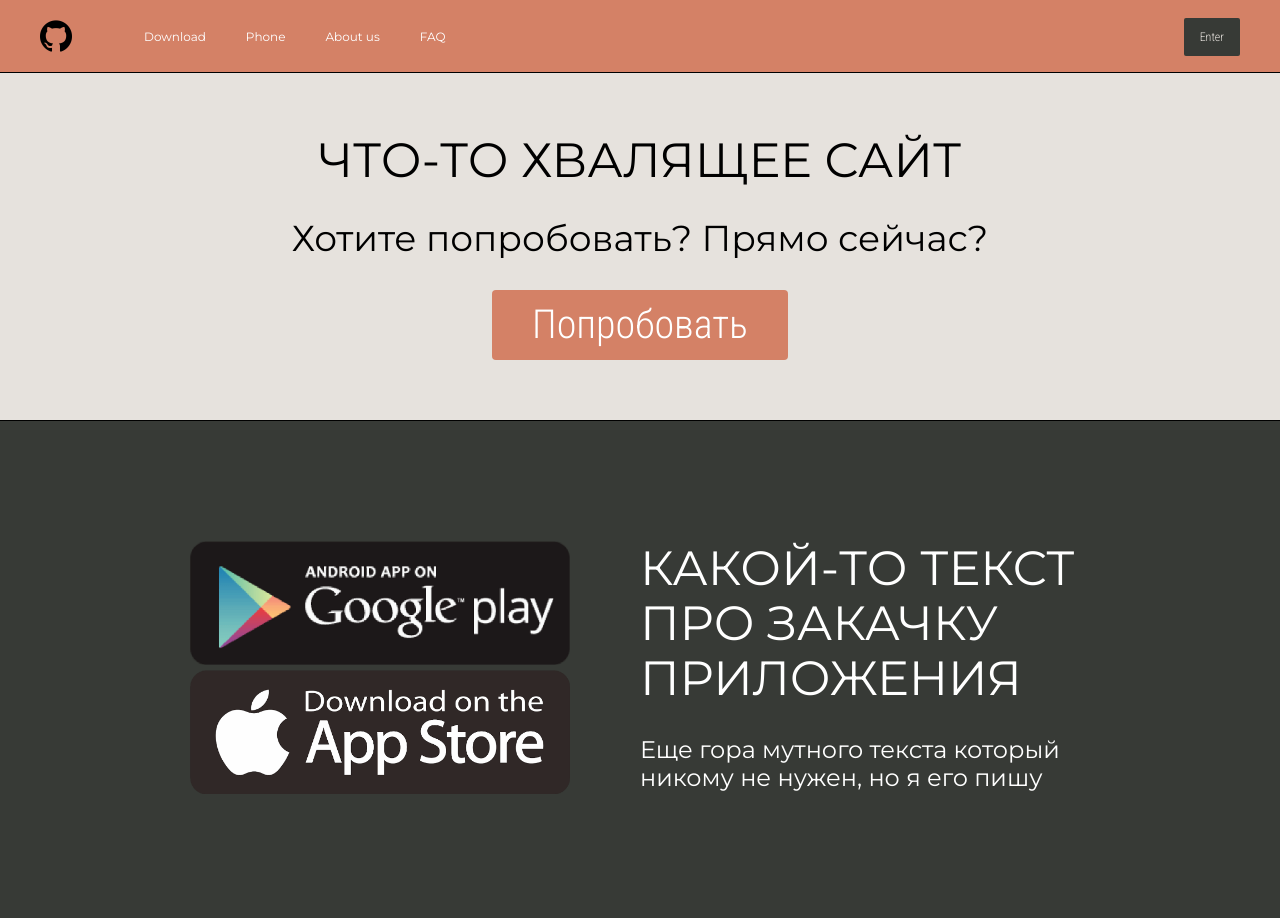
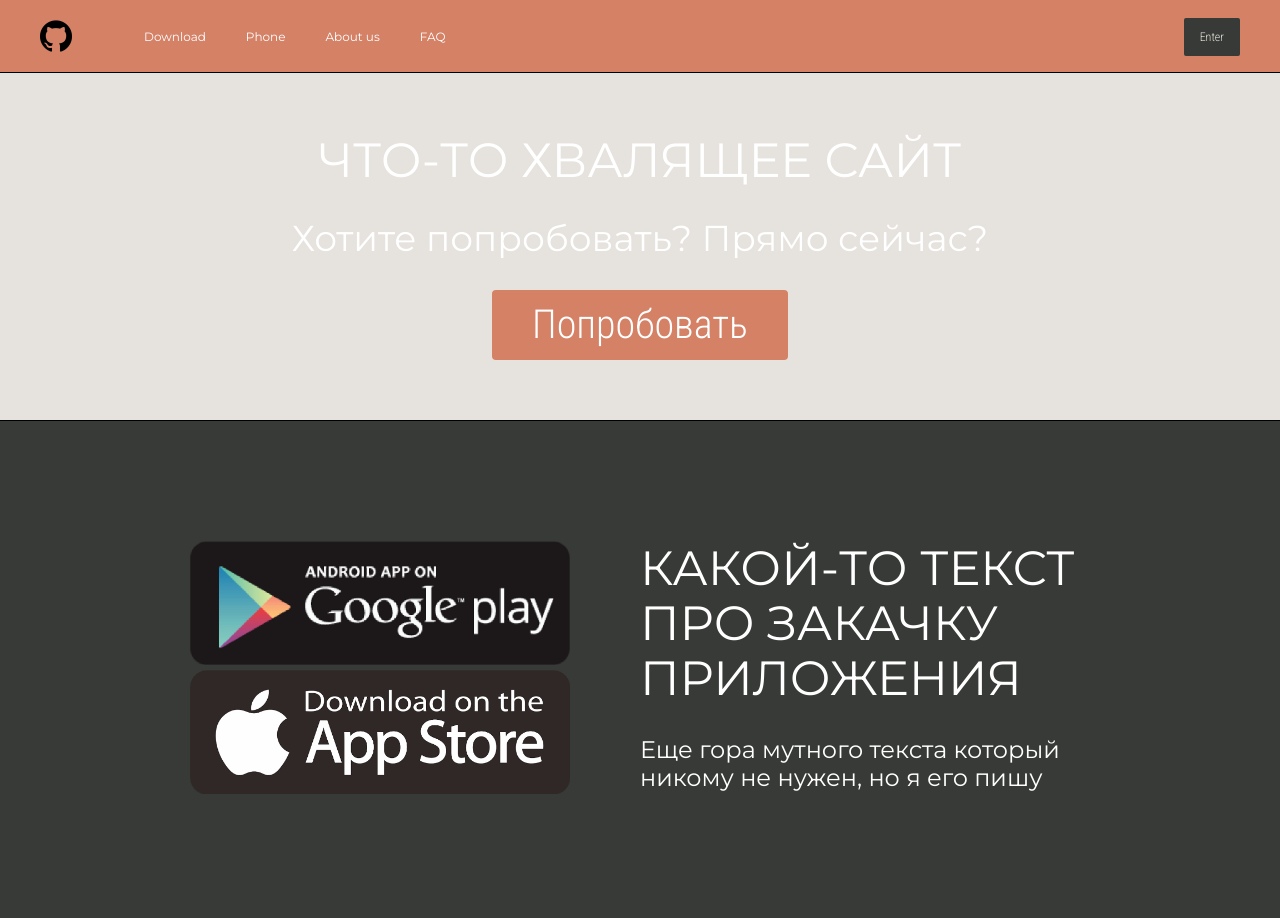
Before and after one commit to HaskSy/test-website, a Flask app: page / in a window 1280 px wide. Shown: the top 918 px of the page. Run offline with Flask 2, Linux system fonts and the light colour scheme; grey boxes are pictures that could not be loaded.

Commit message:
Added landing page frontend

```diff
--- a/static/css/style.css
+++ b/static/css/style.css
@@ -166,15 +166,28 @@
 
 .section-welcome {
   background-color: #e6e2dd;
+  position: relative;
+  overflow: hidden;
 }
 .section-welcome .section-inner {
   padding-top: 60px;
   padding-bottom: 60px;
 }
 
-.welcome-content {
+.welcome__content {
+  position: relative;
   margin: 0 auto;
-  width: 80%;
+  width: 100%;
+  height: 100%;
+  color: white;
+}
+.welcome__media {
+  position: absolute;
+  width: 100%;
+  top: 50%;
+  left: 50%;
+  z-index: 0;
+  transform: translate(-50%, -50%);
 }
 
 .modal-popup {
@@ -207,6 +220,7 @@
   flex-direction: row;
   align-items: center;
   padding: 20px 40px;
+  box-shadow: 0 0 4px #373a36;
 }
 .modal-popup__dialog-header-content {
   flex-grow: 1;
@@ -250,8 +264,10 @@
   line-height: 40px;
 }
 .modal-popup__dialog-footer {
-  margin: 0 auto;
   padding: 20px 40px;
+  box-shadow: 0 0 4px #373a36;
+  display: flex;
+  justify-content: center;
 }
 .modal-popup__dialog-footer-btn {
   font-family: "Montserrat", sans-serif;
--- a/static/scss/style.scss
+++ b/static/scss/style.scss
@@ -236,15 +236,35 @@
 // === WELCOME ===
 .section-welcome {
     background-color: $color-additional-bright;
+    position: relative;
+    overflow: hidden;
     .section-inner {
         padding-top: $padding-vertical-sm;
         padding-bottom: $padding-vertical-sm;
     }
 }
 
-.welcome-content {
-    margin: 0 auto;
-    width: 80%;
+.welcome__content {
+    }
+
+.welcome{
+    &__content {
+        position: relative;
+        margin: 0 auto;
+        width: 100%;
+        height: 100%;
+        color: white;
+
+
+    }
+    &__media {
+        position: absolute;
+        width: 100%;
+        top: 50%;
+        left: 50%;
+        z-index: 0;
+        transform: translate(-50%, -50%);
+    }
 }
 
 
@@ -291,6 +311,7 @@
             flex-direction: row;
             align-items: center;
             padding: $base*5 $base*10;
+            box-shadow: 0 0 $base $color-additional-dark;
             &-content {
                 flex-grow: 1;
                 font-size: $fs-large;
@@ -343,9 +364,10 @@
             }
         }
         &-footer{
-            margin: 0 auto;
             padding: $base*5 $base*10;
-
+            box-shadow: 0 0 $base $color-additional-dark;
+            display: flex;
+            justify-content: center;
             &-btn {
                 @include montserrat();
                 display: inline-block;
--- a/templates/main.html
+++ b/templates/main.html
@@ -65,7 +65,10 @@
 
     <section class="section-outer section-welcome">
         <div class="section-inner">
-            <div class="welcome-content">
+            <div class="welcome__media">
+                <video class="welcome__media-video" src="../static/video/welcome_playback.mp4" autoplay muted loop></video>
+            </div>
+            <div class="welcome__content">
 
                 <h1 class="text-align-center">Что-то хвалящее сайт</h1>
                 <h3 class="text-align-center">Хотите попробовать? Прямо сейчас?</h3>
```
Also changed, not shown: 1 other file.
